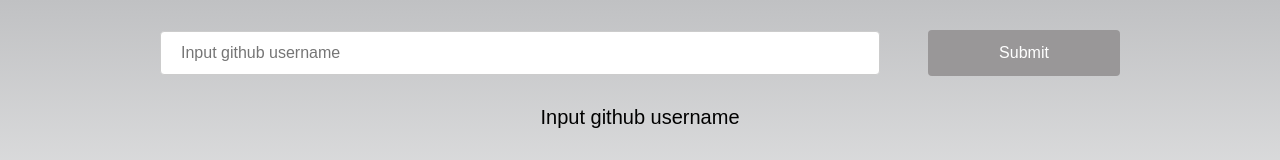
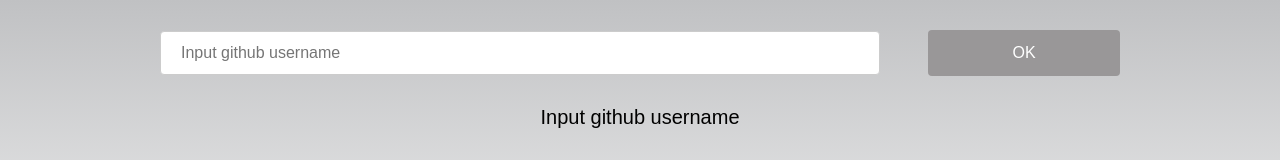
Before and after one commit to meimeimelo/reactSearchData, a React (Create React App) app: page / in a window 1280 px wide. Shown: the top 160 px of the page. Built offline with nearby package versions, Linux system fonts and the light colour scheme.

Commit message:
change button name

```diff
--- a/src/search/SearchFormContainer.js
+++ b/src/search/SearchFormContainer.js
@@ -95,7 +95,7 @@
           />
           <input
             type="submit"
-            value="Submit"
+            value="OK"
           />
         </form>
         { onValueDisplay
```
